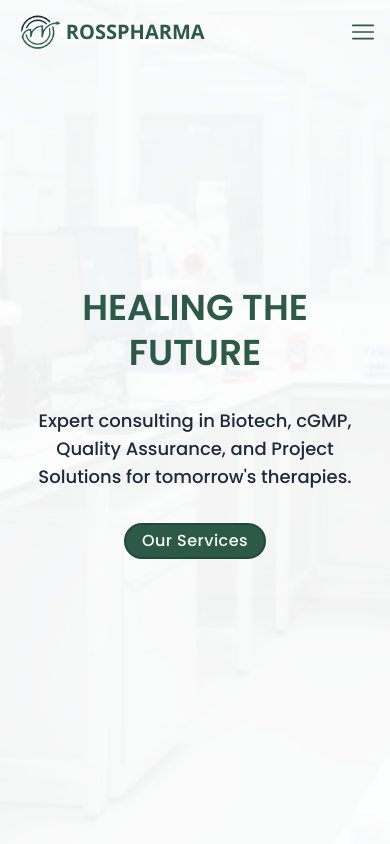
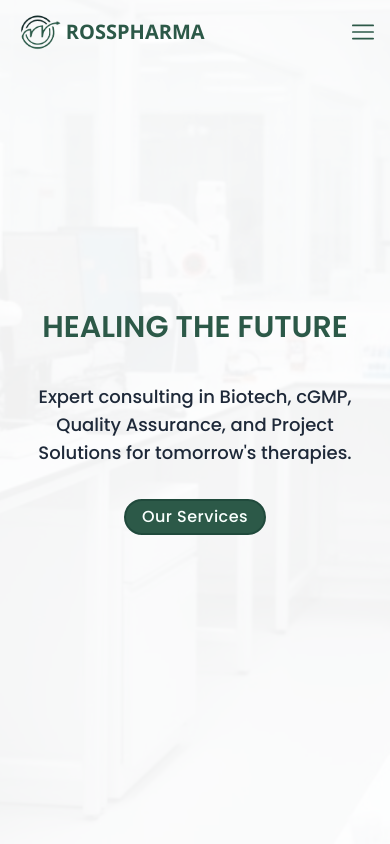
Before and after one commit to dhruvan-vyas/RossPharma, a Next.js app: page / in a window 390 px wide. Shown: the top 844 px of the page. Built offline with nearby package versions, Linux system fonts and the light colour scheme.

Commit message:
review version 1.2

```diff
--- a/pages/index.js
+++ b/pages/index.js
@@ -46,13 +46,13 @@ const Home = () => {
       <div className="absolute inset-0 bg-[#ffffff] opacity-94"></div>
       {/* Text Content */}
       <div className="relative z-10 flex flex-col items-center justify-center h-full text-center px-4 ">
-        {/* <h1 className="text-3xl sm:text-4xl md:text-6xl font-semibold text-[#2C5948] mb-5 break-word leading-tight"> */}
+        <h1 className="text-3xl sm:text-4xl md:text-6xl font-semibold text-[#2C5948] mb-5 break-word leading-tight">
+          HEALING THE FUTURE
+        </h1>
+        {/* <h1 className="text-4xl sm:text-4xl md:text-6xl font-semibold text-[#2C5948] mb-4 break-after-all leading-tight tracking-[0.0em] "> */}
           {/* HEALING THE FUTURE */}
+          {/* Healing The Future */}
         {/* </h1> */}
-        <h1 className="text-4xl sm:text-4xl md:text-6xl font-semibold text-[#2C5948] mb-4 break-after-all leading-tight tracking-[0.0em] ">
-          HEALING THE FUTURE
-          {/* Healing The Future */}
-        </h1>
 
         <p className="mt-4 max-w-2xl text-lg md:text-xl text-gray-800 font-medium">
           Expert consulting in Biotech, cGMP, Quality Assurance, and Project <br />
@@ -135,6 +135,7 @@ const Home = () => {
       </div>
 
     </section>
+
       {/* ⭐ STATISTICS */}
       {/* <section className="bg-[#EAFFF7] py-10 md:py-20 mb-16"> */}
       <section className="bg-[#EAFFF7] py-10 md:py-40 mb-16">
@@ -172,7 +173,26 @@ const Home = () => {
           </p>
         </div>
 
+        {/* GRID CONTAINER
+          - Added 'justify-items-center' to keep cards centered in their columns
+          - Changed 'lg:grid-cols-4' to 'xl:grid-cols-4' to prevent overlap
+        */}
+    {/*
+                  <div
+                    key={index} className={bg-white p-6 rounded-2xl shadow-md hover:shadow-lg relative sm:translate-y-0
+                    ${index % 2 !== 0 ? 'lg:translate-y-12' : ''} border-gray-200  transition-all} >
+
+                    <img src={card.img} alt={card.title} className="h-10 p-2 mb-4 bg-[#EAFFF7] rounded-full" />
+                    <h3 className="text-xl md:text-2xl font-bold text-gray-900 mb-2">
+                      {card.title}
+                    </h3>
+                    <p className="text-gray-800 text-sm md:text-md">
+                      {card.description}
+                    </p>
+                  </div> */}
+
         <div
+          // gap-6 xl:gap-8
           className="
             grid
             grid-cols-1
```
